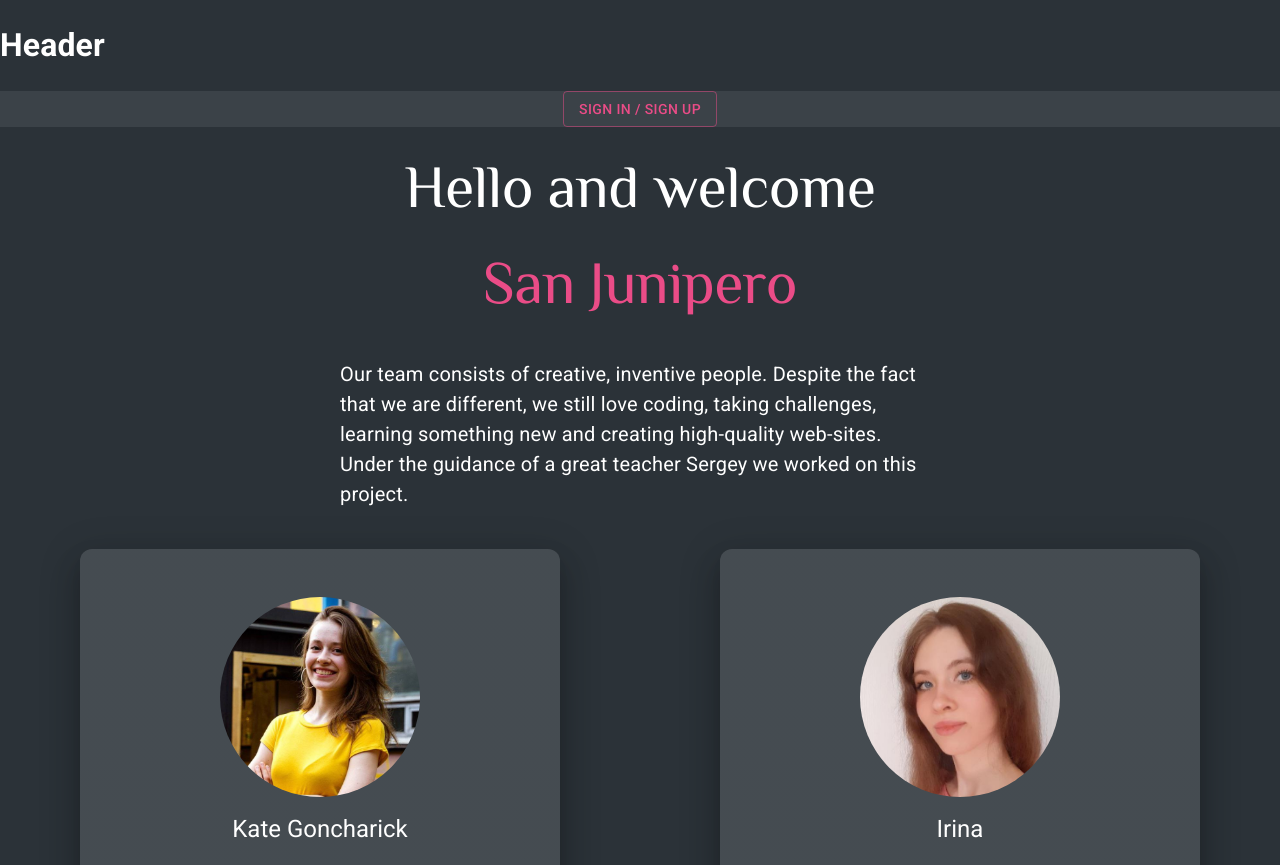
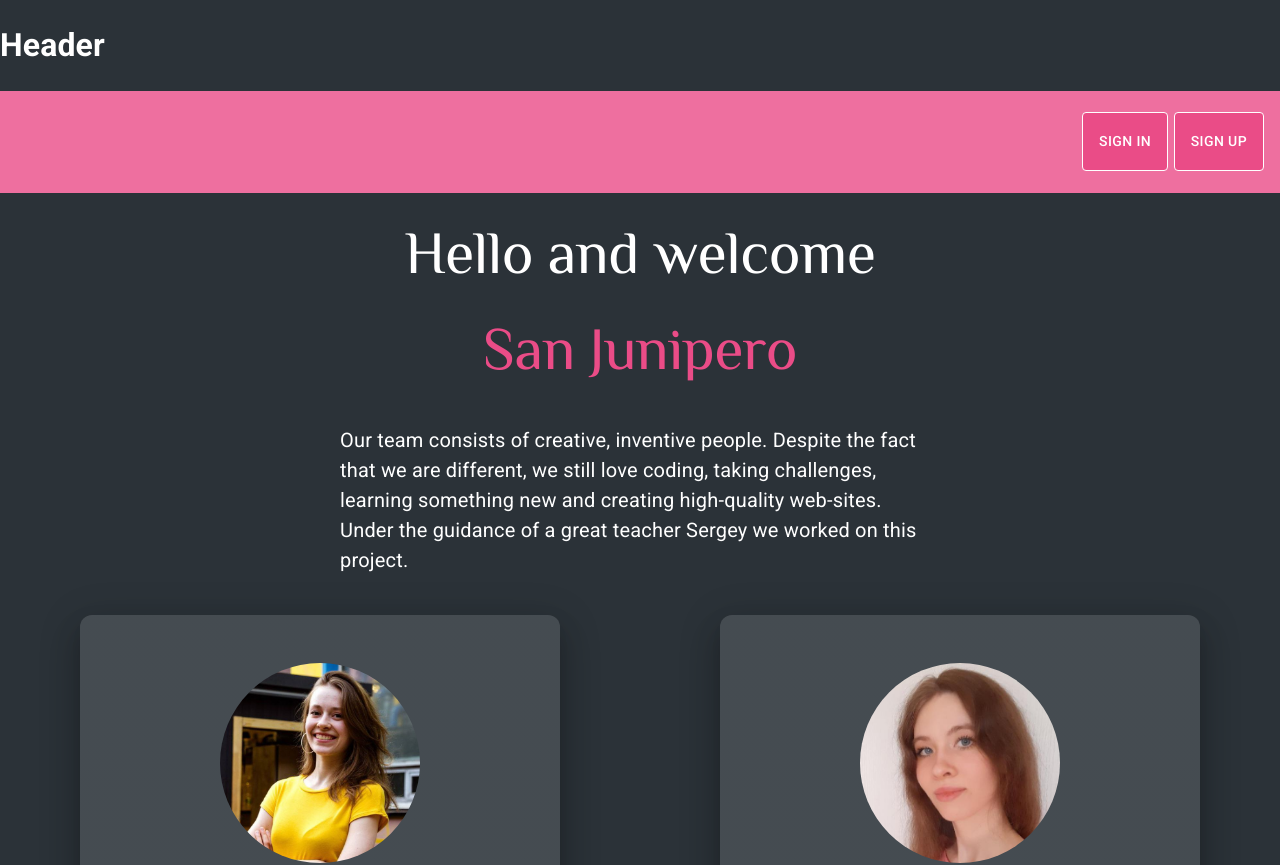
Before and after one commit to gentoosiast/graphiql-app, a React (Vite) app: page / in a window 1280 px wide. Shown: the top 865 px of the page. Built offline with nearby package versions, Linux system fonts and the light colour scheme; no server answers.

Commit message:
refactor: dissolve buttons

```diff
--- a/src/features/misc/routes/WelcomePage.tsx
+++ b/src/features/misc/routes/WelcomePage.tsx
@@ -27,16 +27,45 @@ export const WelcomePage = (): JSX.Element => {
       <nav>
         <Box
           flexDirection={'row'}
-          sx={{ backgroundColor: 'background.paper', fontSize: 22, textAlign: 'center' }}
+          sx={{ backgroundColor: 'primary.light', fontSize: 22, padding: 2, textAlign: 'right' }}
         >
           {authState === AuthState.NOT_AUTHENTICATED && (
             <Button
               component={RouterLink}
-              sx={{ textDecoration: 'none' }}
+              state={{ whichComponentToShow: 'sign in' }}
+              sx={{
+                ':hover': {
+                  backgroundColor: 'background.paper',
+                },
+                backgroundColor: 'primary.main',
+                border: 1,
+                color: 'primary.contrastText',
+                margin: 0.7,
+                padding: 2,
+                textDecoration: 'none',
+              }}
               to="/auth"
-              variant="outlined"
             >
-              Sign In / Sign Up
+              Sign In
+            </Button>
+          )}
+          {authState === AuthState.NOT_AUTHENTICATED && (
+            <Button
+              component={RouterLink}
+              state={{ whichComponentToShow: 'sign up' }}
+              sx={{
+                ':hover': {
+                  backgroundColor: 'background.paper',
+                },
+                backgroundColor: 'primary.main',
+                border: 1,
+                color: 'primary.contrastText',
+                padding: 2,
+                textDecoration: 'none',
+              }}
+              to="/auth"
+            >
+              Sign Up
             </Button>
           )}
           {authState === AuthState.AUTHENTICATED && (
--- a/src/theme.tsx
+++ b/src/theme.tsx
@@ -12,6 +12,8 @@ const theme = createTheme({
     },
     mode: 'dark',
     primary: {
+      contrastText: '#fff',
+      dark: '#000',
       main: '#ea4c87',
     },
     secondary: {
```
